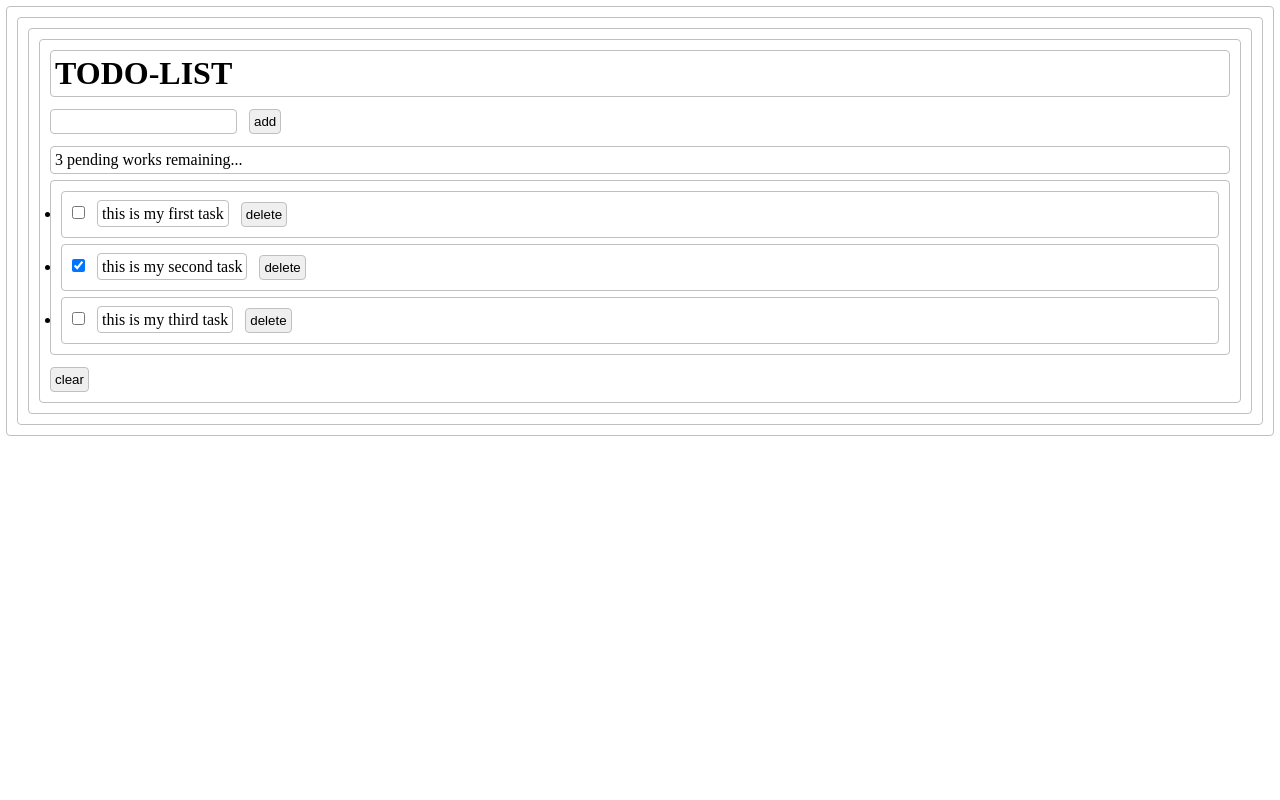
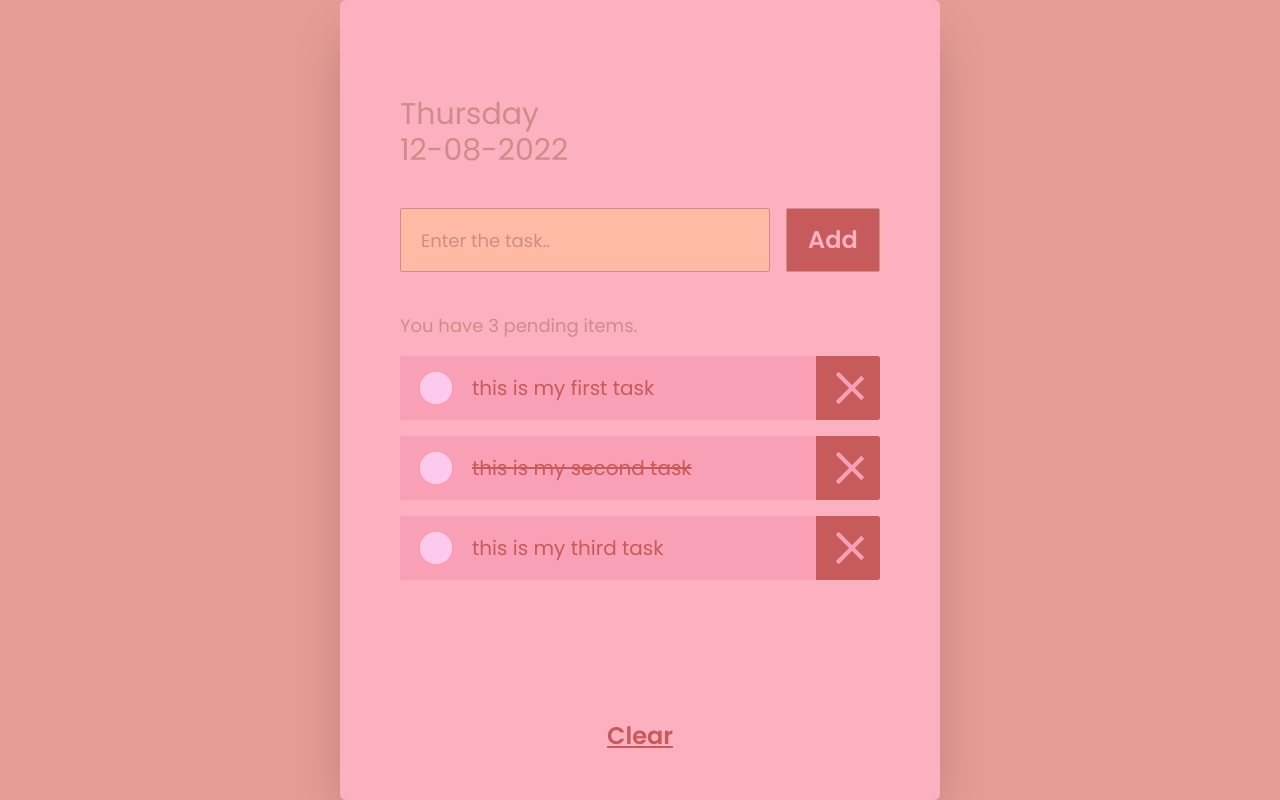
Before and after one commit to haseeb-official/todo-list, a React (Create React App) app: page / in a window 1280 px wide. Built offline with nearby package versions, Linux system fonts and the light colour scheme.

Commit message:
Style using Tailwind CSS

```diff
--- a/package.json
+++ b/package.json
@@ -35,5 +35,10 @@
       "last 1 firefox version",
       "last 1 safari version"
     ]
+  },
+  "devDependencies": {
+    "autoprefixer": "^10.4.8",
+    "postcss": "^8.4.16",
+    "tailwindcss": "^3.1.8"
   }
 }
--- a/src/App.js
+++ b/src/App.js
@@ -39,12 +39,33 @@ function App() {
   }
 
   return (
-    <div>
-      <h1>TODO-LIST</h1>
-      <input type='text' value={task} onChange={updateTask} />
-      <button onClick={addBtnHandler}>add</button>
-      <p>{todos.length} pending works remaining...</p>
-      <ul>
+    <div className='bg-color-1 w-screen h-screen flex justify-center items-center'>
+      <main className='bg-color-4 w-[600px] h-[800px] flex flex-col items-center rounded-md shadow-2xl'>
+        <div className='w-full flex flex-col items-center'>
+          <h1 className='text-3xl text-color-3 w-4/5 mt-24 font-medium'>
+            Thursday
+            <br />
+            12-08-2022
+          </h1>
+          <div className='w-4/5 h-16 m-10 items-center flex justify-between'>
+            <input
+              className='w-full h-full text-lg bg-color-2 border border-color-3 placeholder-color-3 focus:outline-none rounded-sm p-5'
+              placeholder='Enter the task..'
+              type='text'
+              value={task}
+              onChange={updateTask}
+            />
+            <button
+              className='w-1/4 h-full ml-4 text-2xl font-semibold text-color-4 hover:text-color-5 bg-color-5 hover:bg-color-3 border border-color-3 rounded-sm p-2 transition-all duration-200'
+              onClick={addBtnHandler}>
+              Add
+            </button>
+          </div>
+          <p className='w-4/5 text-lg text-color-3 font-medium'>
+            You have {todos.length} pending items.
+          </p>
+        </div>
+        <ul className='h-2/5 w-4/5 mt-4 overflow-auto scrollbar'>
           {todos.map((todo) => (
             <Todo
               key={todo.id}
@@ -54,8 +75,30 @@ function App() {
             />
           ))}
         </ul>
-      <button onClick={clearBtnHandler}>clear</button>
+        <button
+          className='w-36 h-14 mt-8 text-2xl font-semibold text-color-5 underline hover:text-color-3 rounded-sm  transition-all duration-200'
+          onClick={clearBtnHandler}>
+          Clear
+        </button>
+      </main>
     </div>
+    // <div>
+    //   <h1>TODO-LIST</h1>
+    //   <input type='text' value={task} onChange={updateTask} />
+    //   <button onClick={addBtnHandler}>add</button>
+    //   <p>{todos.length} pending works remaining...</p>
+    //   <ul>
+    // {todos.map((todo) => (
+    //   <Todo
+    //     key={todo.id}
+    //     todo={todo}
+    //     deleteBtnHandler={deleteBtnHandler}
+    //     checkBoxHandler={checkBoxHandler}
+    //   />
+    // ))}
+    //   </ul>
+    //   <button onClick={clearBtnHandler}>clear</button>
+    // </div>
   )
 }
 
--- a/src/components/Todo.jsx
+++ b/src/components/Todo.jsx
@@ -4,14 +4,25 @@ function Todo({ todo, checkBoxHandler, deleteBtnHandler }) {
   const { id, text, completed } = todo
   return (
     <>
-      <li>
-        <input
-          type='checkbox'
-          defaultChecked={completed}
-          onClick={() => checkBoxHandler(id)}
-        />
-        <span>{text}</span>
-        <button onClick={() => deleteBtnHandler(id)}>delete</button>
+      <li
+        key={todo.id}
+        className='h-16 mb-4 truncate last:mb-0 bg-color-6 flex justify-between items-center rounded-sm'>
+        <div className='flex items-center text-xl text-color-5'>
+          <input
+            className='mx-5 bg-color-7 checked:bg-color-5 w-8 h-8 rounded-full appearance-none'
+            type='checkbox'
+            onChange={() => checkBoxHandler(id)}
+          />
+          <span className={`${todo.completed ? 'line-through' : ''}`}>
+            {text}
+          </span>
+        </div>
+        <button
+          className='bg-color-5 h-full w-16 rounded-r-sm'
+          onClick={() => deleteBtnHandler(id)}>
+          <div className=' w-9 h-1 bg-color-6 translate-x-4 rotate-45'></div>
+          <div className=' w-9 h-1 bg-color-6 translate-x-4 -rotate-45'></div>
+        </button>
       </li>
     </>
   )
--- a/src/index.css
+++ b/src/index.css
@@ -1,6 +1,34 @@
-* {
+@import url('https://fonts.googleapis.com/css2?family=Poppins:wght@100;200;400;600;800&display=swap');
+
+@tailwind base;
+@tailwind components;
+@tailwind utilities;
+
+@layer utilities {
+  .scrollbar::-webkit-scrollbar {
+    width: 10px;
+    height: 20px;
+  }
+
+  .scrollbar::-webkit-scrollbar-track {
+    border-radius: 100vh;
+    background: #fdb0c0;
+  }
+
+  .scrollbar::-webkit-scrollbar-thumb {
+    background: #c75b5b;
+    border-radius: 100vh;
+    border: 3px solid #fdb0c0;
+  }
+
+  .scrollbar::-webkit-scrollbar-thumb:hover {
+    background: #faa0b6;
+  }
+}
+
+/* * {
   border: 1px solid silver;
   border-radius: 4px;
   padding: 4px;
   margin: 6px;
-}
+} */
--- /dev/null
+++ b/tailwind.config.js
@@ -0,0 +1,20 @@
+/** @type {import('tailwindcss').Config} */
+module.exports = {
+  content: ['./src/**/*.{js,jsx}'],
+  theme: {
+    colors: {
+      'color-1': '#e69c95',
+      'color-2': '#febaa5',
+      'color-3': '#cf8d87',
+      'color-4': '#fdb0c0',
+      'color-5': '#C75B5B',
+      'color-6': '#faa0b6',
+      'color-7': '#fbcaec',
+    },
+    fontFamily: {
+      sans: ['Poppins', 'sans-serif'],
+    },
+    extend: {},
+  },
+  plugins: [],
+}
```
Also changed, not shown: 1 other file (tests, documents, lock files or other folders). Lines whose indentation alone changed are shown as unchanged.
